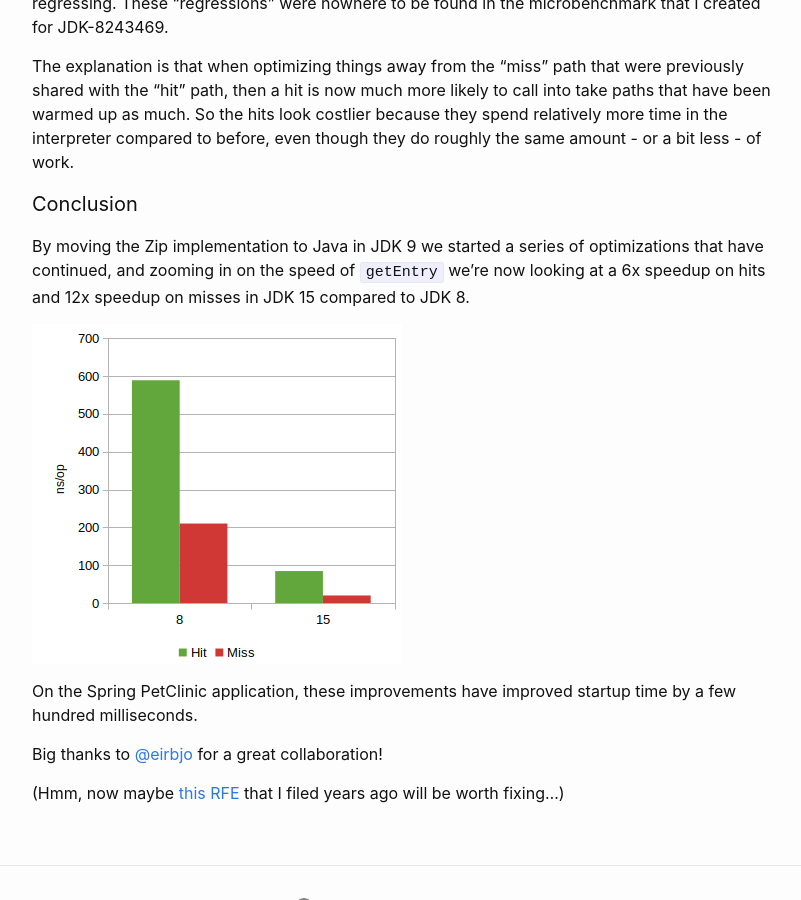
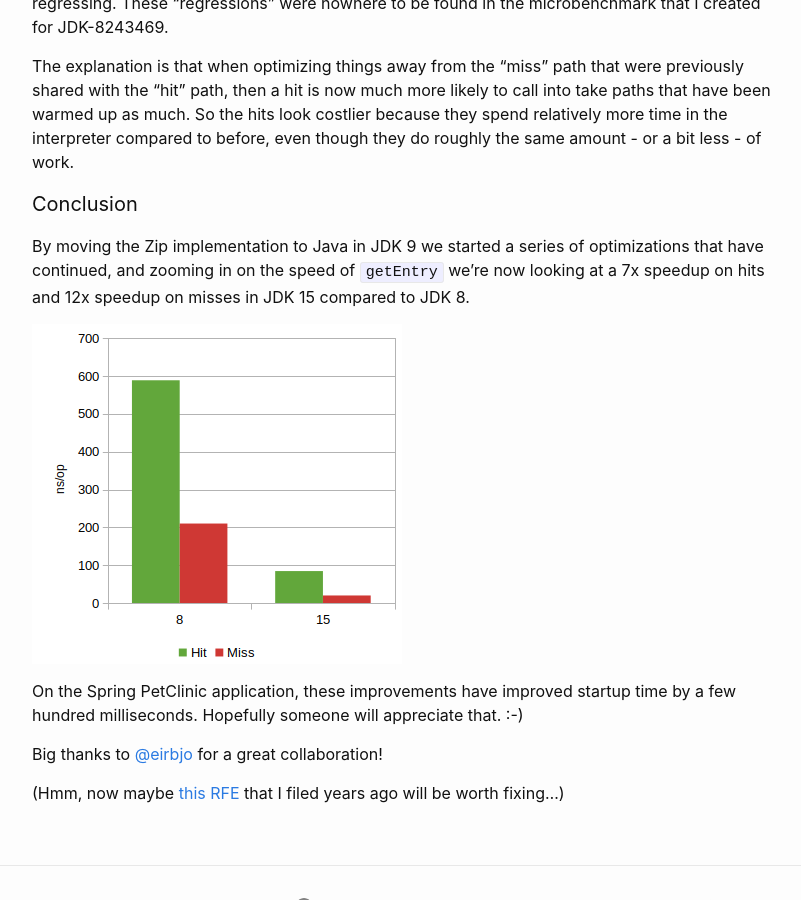
Before and after one commit to cl4es/cl4es.github.io, a Jekyll site: the page built from _posts/2020-04-27-Zip-Lookups.md, in a window 1280 px wide and 900 px high, scrolled down 4249 px. Shown: the whole window, without its empty margins (238-1039 px from the left). Built offline with Jekyll 4.4.1, drawn with Linux system fonts in a browser that asks for light colours; comment, search, counter and statistics services are not loaded.

Commit message:
Refined flow, formatting fixes

```diff
--- a/_posts/2020-04-27-Zip-Lookups.md
+++ b/_posts/2020-04-27-Zip-Lookups.md
@@ -153,13 +153,13 @@ to before, even though they do roughly the same amount - or a bit less - of work
 
 By moving the Zip implementation to Java in JDK 9 we started a series of
 optimizations that have continued, and zooming in on the speed of `getEntry`
-we're now looking at a 6x speedup on hits and 12x speedup on misses in JDK 15
+we're now looking at a 7x speedup on hits and 12x speedup on misses in JDK 15
 compared to JDK 8.
 
 <img src="/images/2020/zip_8_to_15.png" alt="From 124ns/op to 20ns/op on misses">
 
 On the Spring PetClinic application, these improvements have improved startup time by
-a few hundred milliseconds.
+a few hundred milliseconds. Hopefully someone will appreciate that. :-)
 
 Big thanks to [@eirbjo](https://twitter.com/eirbjo) for a great collaboration!
 
```
